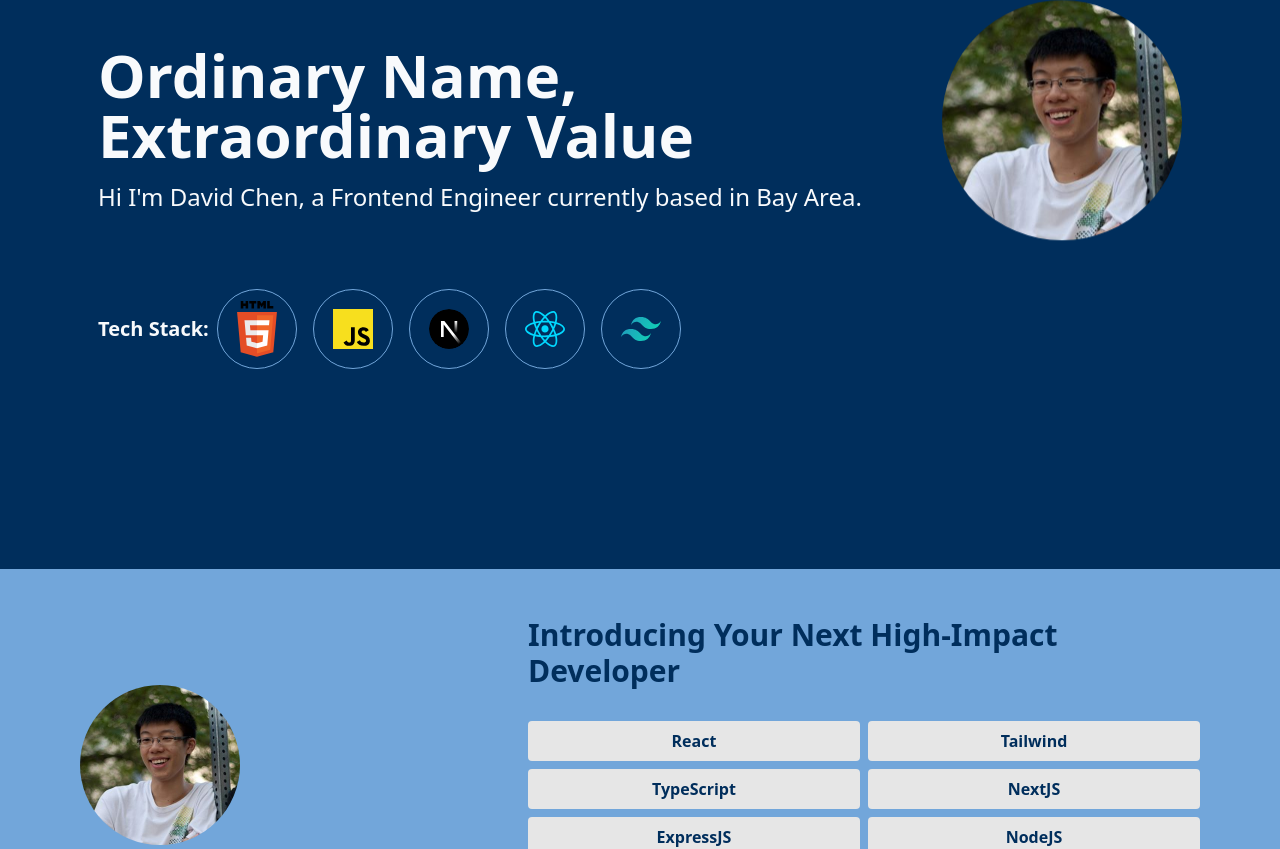
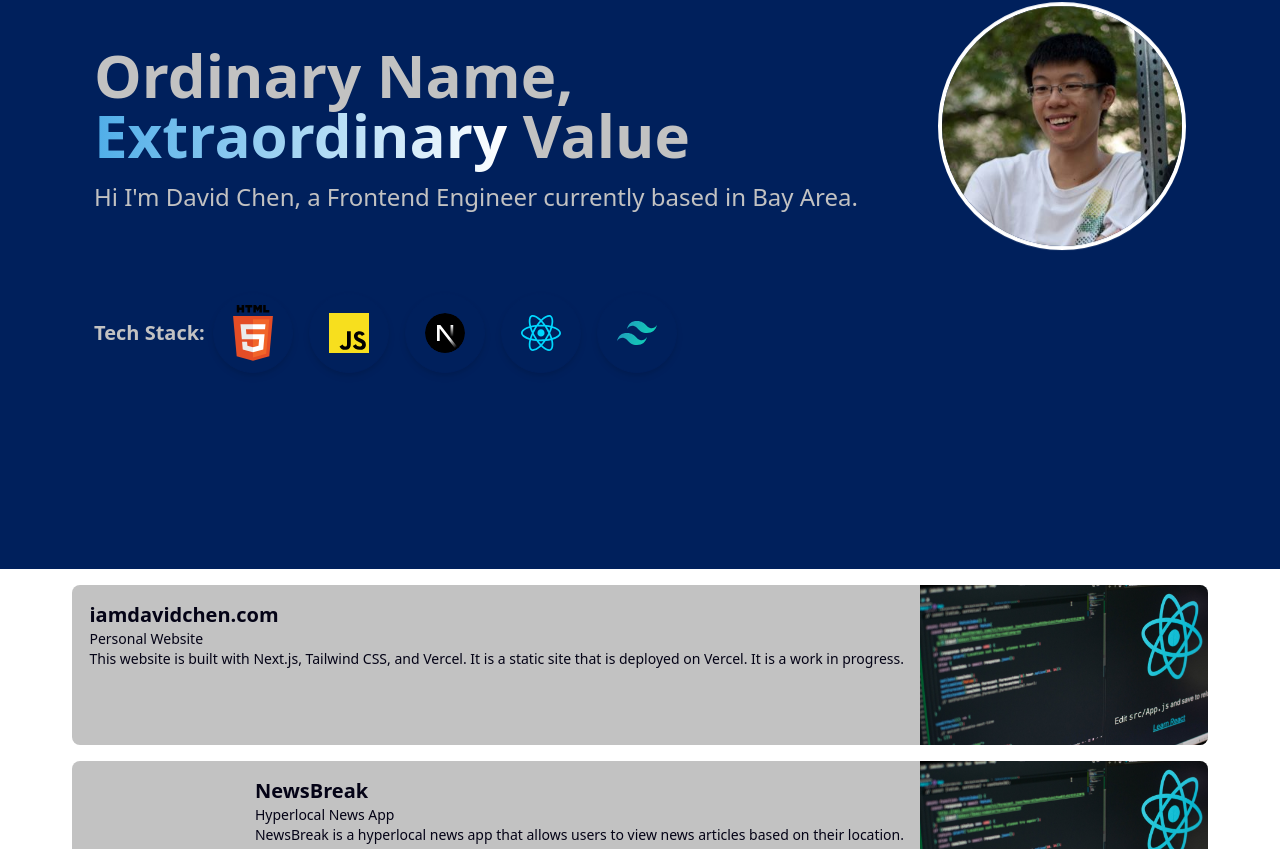
Before and after one commit to tailsx/tailsx.github.io, a Next.js app: page / in a window 1280 px wide. Shown: the part 231-1080 px from the top of the page. Built offline with nearby package versions, Linux system fonts and the light colour scheme.

Commit message:
adding a card

```diff
--- a/app/components/david.js
+++ b/app/components/david.js
@@ -1,3 +1,4 @@
+import Image from "next/image"
 import Headshot from "./headshot"
 
 export default function David() {
--- /dev/null
+++ b/app/components/davidProjects.js
@@ -0,0 +1,48 @@
+import Image from "next/image"
+
+const PROJECTS = [
+  {
+    title: "iamdavidchen.com",
+    subtitle: "Personal Website",
+    desc: "This website is built with Next.js, Tailwind CSS, and Vercel. It is a static site that is deployed on Vercel. It is a work in progress.",
+  },
+  {
+    title: "NewsBreak",
+    subtitle: "Hyperlocal News App",
+    desc: "NewsBreak is a hyperlocal news app that allows users to view news articles based on their location.",
+  },
+]
+
+const DavidProjects = () => {
+  return (
+    <div className="px-2 py-4 max-w-6xl mx-auto flex flex-col gap-4">
+      {PROJECTS.map(({ title, subtitle, desc }) => (
+        <ProjectItem key={title}>
+          <ProjectImage />
+          <ProjectBody>
+            <ProjectTitle>{title}</ProjectTitle>
+            <ProjectSubtitle>{subtitle}</ProjectSubtitle>
+            <ProjectDescription>{desc}</ProjectDescription>
+          </ProjectBody>
+        </ProjectItem>
+      ))}
+    </div>
+  )
+}
+
+const ProjectItem = (props) => {
+  const { children } = props
+  return <div className="flex flex-col md:flex-row-reverse rounded-lg bg-card overflow-hidden">{props.children}</div>
+}
+
+const ProjectImage = (props) => (
+  <div className="relative h-40 lg:w-72">
+    <Image src="/hero-1920x1280.jpg" alt="" fill style={{ objectFit: "cover" }} />
+  </div>
+)
+const ProjectBody = (props) => <div className="flex flex-col p-4">{props.children}</div>
+const ProjectTitle = (props) => <h3 className="text-xl font-bold">{props.children}</h3>
+const ProjectSubtitle = (props) => <span className="text-sm">{props.children}</span>
+const ProjectDescription = (props) => <p className="text-sm">{props.children}</p>
+
+export { DavidProjects as Projects, ProjectItem }
--- a/app/components/hero.js
+++ b/app/components/hero.js
@@ -5,13 +5,17 @@ import { TechStack } from "./techStack"
 
 export default function Hero() {
   return (
-    <div className="flex flex-col justify-center items-center min-h-screen text-xl mt-12 md:mt-0 p-4">
+    <div className="flex flex-col justify-center items-center min-h-screen text-xl p-4 bg-primary text-secondary">
       <div className="flex flex-col">
         <div className="flex flex-col-reverse md:flex-row justify-center items-center gap-8 md:gap-20 my-6">
           <div>
             <h1 className="text-4xl md:text-5xl lg:text-6xl font-bold mb-4 lg:leading-none">
               Ordinary Name,
-              <br /> Extraordinary Value
+              <br />{" "}
+              <span className="bg-gradient-to-r from-accent to-white text-transparent bg-clip-text">
+                Extraordinary
+              </span>{" "}
+              Value
             </h1>
             <p className="text-base md:text-2xl text-neutral">{`Hi I'm David Chen, a Frontend Engineer currently based in Bay Area.`}</p>
           </div>
@@ -19,7 +23,7 @@ export default function Hero() {
             <div className="absolute z-0">
               <div className="w-60 h-60 bg-white rounded-full animate-ping-single"></div>
             </div>
-            <div className="relative z-10 animate-wiggle-and-bounce">
+            <div className="relative z-10 animate-wiggle-and-bounce border-4 border-white rounded-full">
               <Headshot size="lg" />
             </div>
           </div>
--- a/app/components/techStack.js
+++ b/app/components/techStack.js
@@ -15,7 +15,7 @@ const TechStack = () => {
 
 const TechItem = (props) => {
   return (
-    <div className="flex justify-center items-center bg-primary rounded-full border-secondary border box-border p-2 w-20 h-20">
+    <div className="flex justify-center items-center bg-primary rounded-full drop-shadow-md border-primary border box-border p-2 w-20 h-20">
       <Image src={props.src} alt={props.alt} width={props.width} height={props.height} />
     </div>
   )
--- a/app/globals.css
+++ b/app/globals.css
@@ -36,33 +36,33 @@
   }
 
   .theme-leafs {
-    --background: 210 100% 18%;
-    --foreground: 210 40% 98%;
+    --background: 0, 0%, 100%;
+    --foreground: 243, 76%, 5%;
 
-    --card: 210 100% 18%;
-    --card-foreground: 210 40% 98%;
+    --card: 0, 0%, 76%;
+    --card-foreground: 243, 76%, 5%;
 
     --popover: 210 100% 18%;
     --popover-foreground: 210 40% 98%;
 
-    --primary: 210 100% 18%;
-    --primary-foreground: 210 40% 98%;
+    --primary: 219, 100%, 18%;
+    --primary-foreground: 0, 0%, 76%;
 
-    --secondary: 210 58% 65%;
-    --secondary-foreground: 210 40% 98%;
+    --secondary: 0, 0%, 76%;
+    --secondary-foreground: 219, 100%, 18%;
 
-    --muted: 210 100% 18%;
-    --muted-foreground: 210 40% 98%;
+    --muted: 0, 0%, 76%;
+    --muted-foreground: 243, 76%, 5%;
 
-    --accent: 0 0% 90%;
-    --accent-foreground: 210 100% 18%;
+    --accent: 203, 77%, 61%;
+    --accent-foreground: 243, 76%, 5%;
 
     --destructive: 210 100% 18%;
     --destructive-foreground: 210 40% 98%;
 
-    --border: 210 100% 18%;
-    --input: 210 100% 18%;
-    --ring: 210 100% 18%;
+    --border: 219, 100%, 18%;
+    --input: 219, 100%, 18%;
+    --ring: 219, 100%, 18%;
   }
 
   .dark {
--- a/app/layout.js
+++ b/app/layout.js
@@ -11,7 +11,7 @@ export const metadata = {
 export default function RootLayout({ children }) {
   return (
     <html lang="en">
-      <body className={`theme-leafs`}>{children}</body>
+      <body className={`theme-leafs bg-background`}>{children}</body>
     </html>
   )
 }
--- a/app/page.js
+++ b/app/page.js
@@ -10,8 +10,9 @@ import DavidCards from "./components/davidCards"
 import DavidFeatures from "./components/davidFeatures"
 import { Playfair_Display } from "next/font/google"
 import Hero from "@/app/components/hero"
+import { Projects } from "@/app/components/davidProjects"
 
-const font = Playfair_Display({ subsets: ["latin"], style: ["normal"], weight: ["700"] })
+const font = Playfair_Display({ subsets: ["latin"], style: ["normal"], weight: ["400", "700"] })
 
 export default function Home() {
   return (
@@ -19,16 +20,19 @@ export default function Home() {
       <section>
         <Hero />
       </section>
-      <section className="bg-secondary px-2 py-4">
+      <section>
+        <Projects />
+      </section>
+      {/*       <section className="bg-secondary px-2 py-4">
         <DavidFeatures />
-      </section>
-      <section className="bg-primary">
+      </section> */}
+      {/*    <section className="">
         <DavidCards />
       </section>
 
-      <section className="bg-secondary">
+      <section className="">
         <DavidSubscription />
-      </section>
+      </section> */}
 
       <Footer />
     </main>
```
